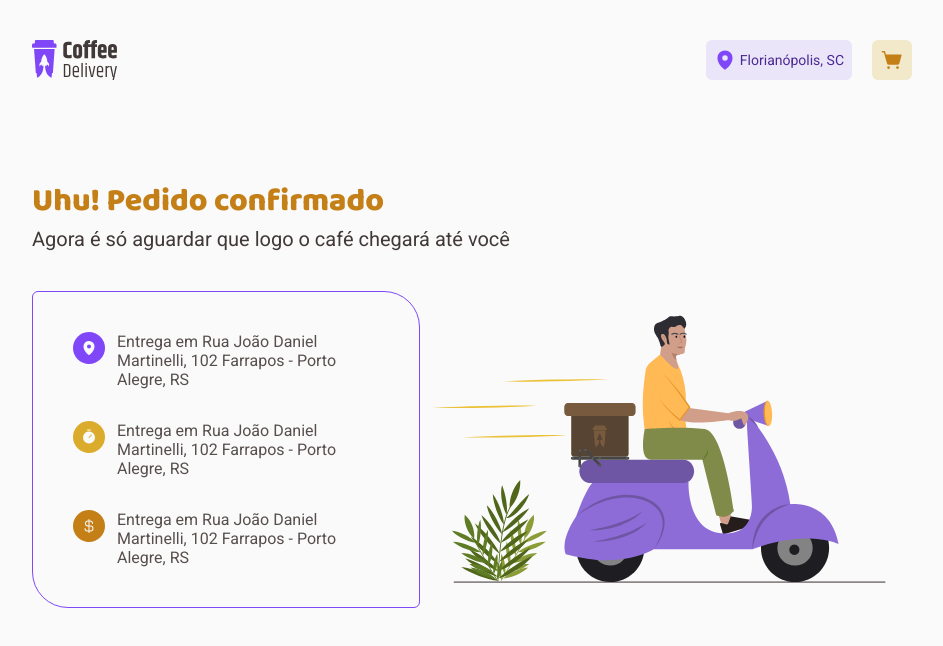
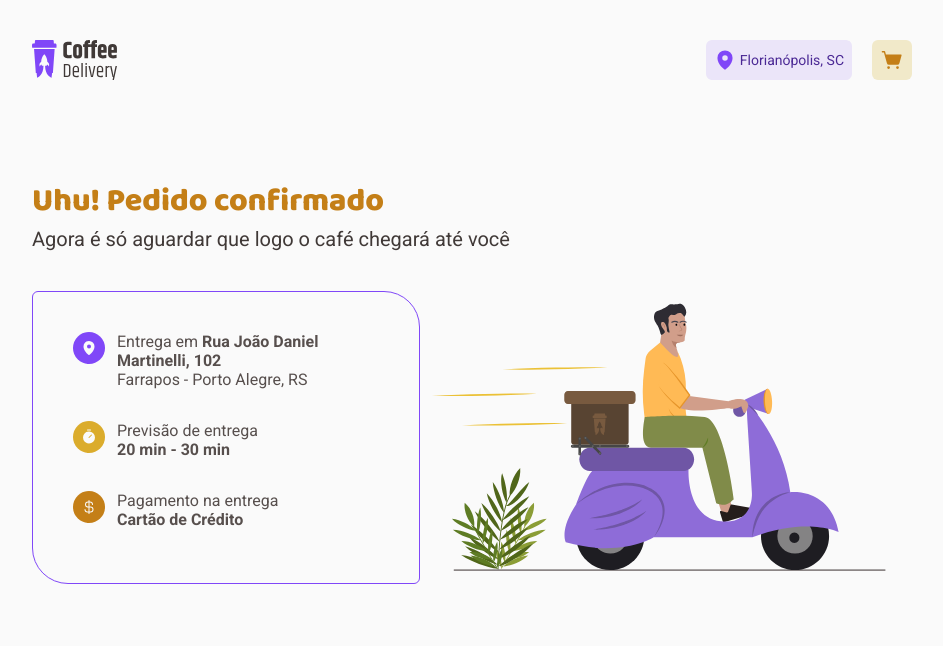
Before and after one commit to edutdutra/coffe-delivery, a React (Vite) app: page /success in a window 1280 px wide. Shown: the top 646 px of the page, without its empty margins (168-1111 px from the left). Built offline with nearby package versions, Linux system fonts and the light colour scheme.

Commit message:
feat: add last details in success page

```diff
--- a/src/pages/Success/index.tsx
+++ b/src/pages/Success/index.tsx
@@ -23,9 +23,15 @@ export function Success() {
                             <MapPin size={16} weight="fill"/>
                         </IconCircle>
 
+                        <div>
                             <OrderInfoText>
-                            Entrega em Rua João Daniel Martinelli, 102 Farrapos - Porto Alegre, RS
+                                Entrega em <b> Rua João Daniel Martinelli, 102 </b>
                             </OrderInfoText>
+
+                            <OrderInfoText>
+                                Farrapos - Porto Alegre, RS
+                            </OrderInfoText>
+                        </div>
                     </div>
 
                     <div>
@@ -33,9 +39,14 @@ export function Success() {
                             <Timer size={16} weight="fill"/>
                         </IconCircle>
 
+                        <div>
                             <OrderInfoText>
-                            Entrega em Rua João Daniel Martinelli, 102 Farrapos - Porto Alegre, RS
+                                Previsão de entrega
                             </OrderInfoText>
+                            <OrderInfoText>
+                                <b>20 min - 30 min</b>
+                            </OrderInfoText>
+                        </div>
                     </div>
 
                     <div>
@@ -43,9 +54,15 @@ export function Success() {
                             <CurrencyDollar size={16}/>
                         </IconCircle>
 
+                        <div>
                             <OrderInfoText>
-                            Entrega em Rua João Daniel Martinelli, 102 Farrapos - Porto Alegre, RS
+                                Pagamento na entrega
                             </OrderInfoText>
+
+                            <OrderInfoText>
+                                <b>Cartão de Crédito</b>
+                            </OrderInfoText>
+                        </div>
                     </div>
                 </OrderInfoCard>
 
--- a/src/pages/Success/styles.ts
+++ b/src/pages/Success/styles.ts
@@ -47,6 +47,11 @@ export const OrderInfoCard = styled.div`
   div {
     display: flex;
     flex-direction: row;
+
+    div {
+      display: flex;
+      flex-direction: column;
+    }
   }
 `
 
@@ -54,4 +59,8 @@ export const OrderInfoText = styled.span`
   font-family: 'Roboto', sans-serif;
   font-size: 1rem;
   font-weight: 400;
+
+  b {
+    font-weight: 700;
+  }
 `
```
Lines whose indentation alone changed are shown as unchanged.
